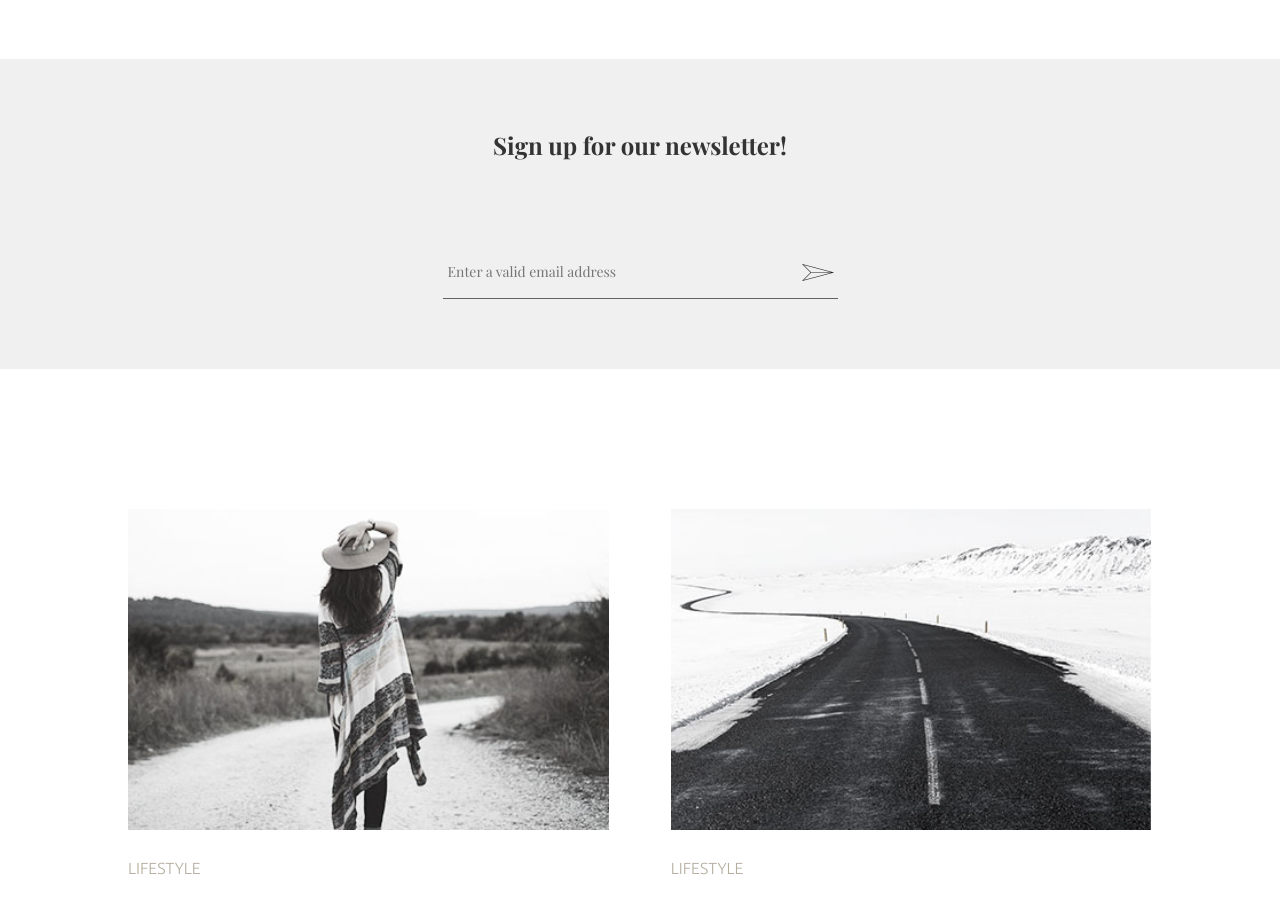
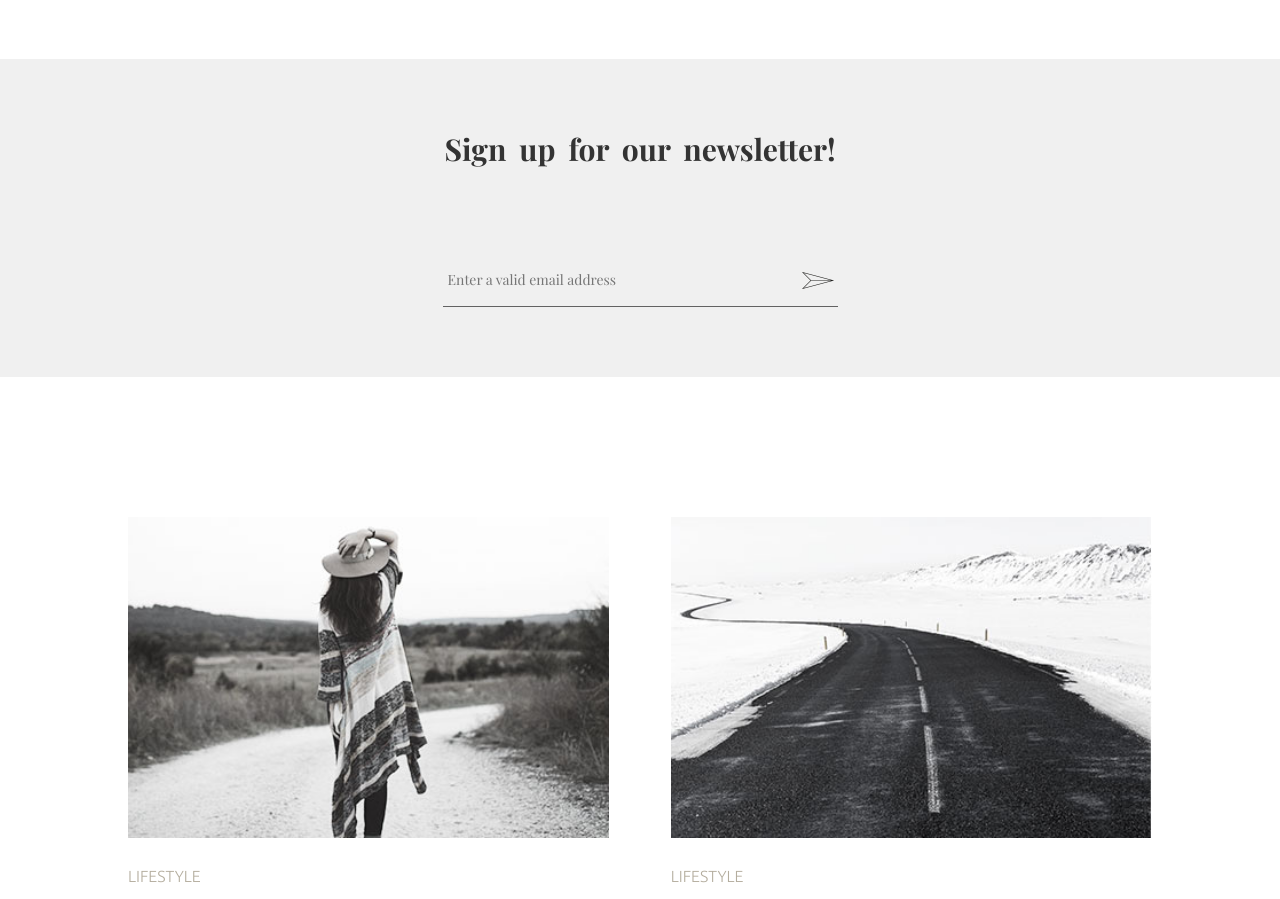
Before and after one commit to Alaksasana/Minimo_full_websie, a plain HTML site: page index.html in a window 1280 px wide. Shown: the part 2340-3239 px from the top of the page. Drawn offline with nearby package versions, Linux system fonts and the light colour scheme; a web font is replaced by a local one.

Commit message:
Update style.css

```diff
--- a/css/style.css
+++ b/css/style.css
@@ -145,6 +145,8 @@ header{
 .s_h{
 	margin-top: 0;
 	margin-bottom: 85px;
+	font-size: 30px;
+   	word-spacing: 6px;
 	color: #333333;
 }
 .s_form{
```
